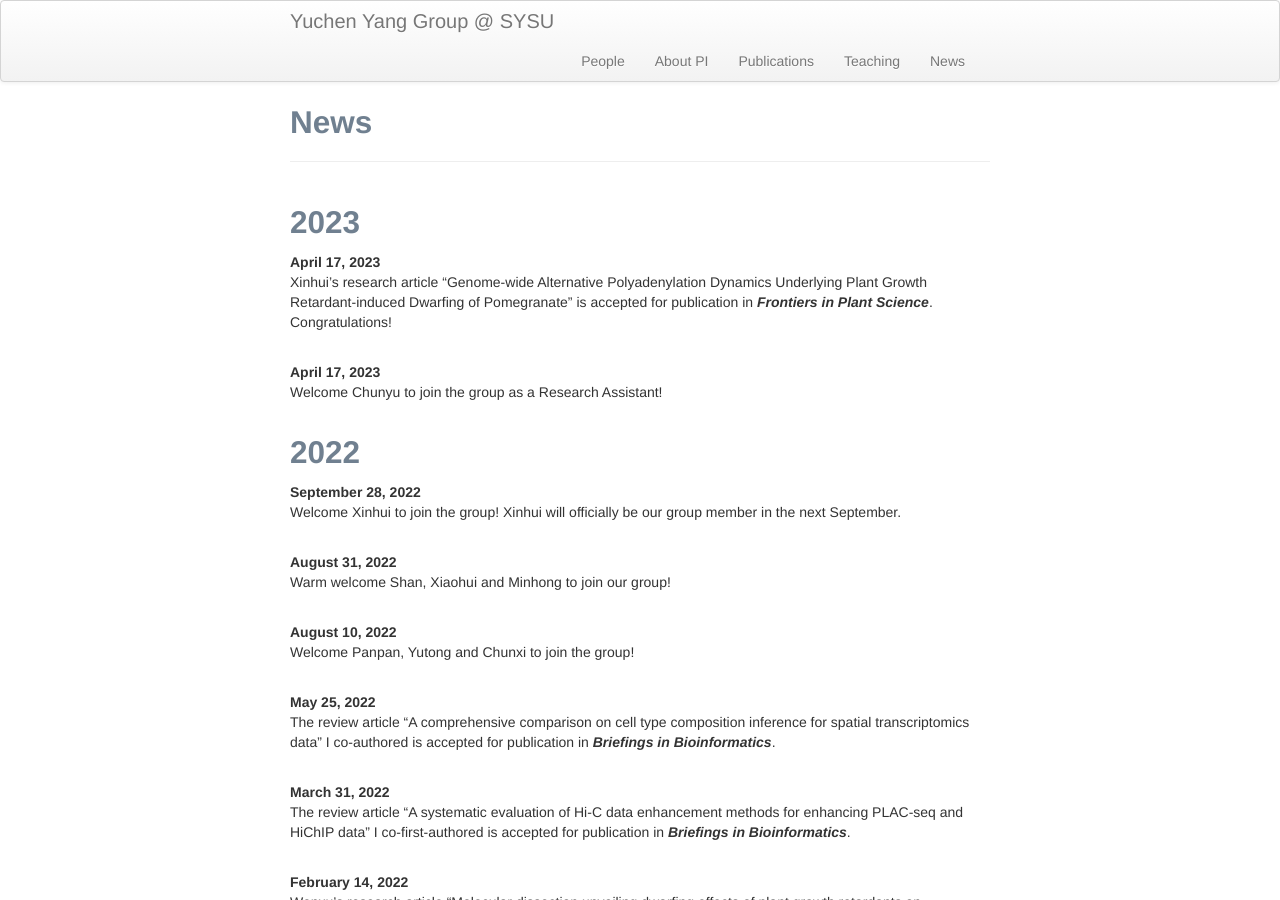
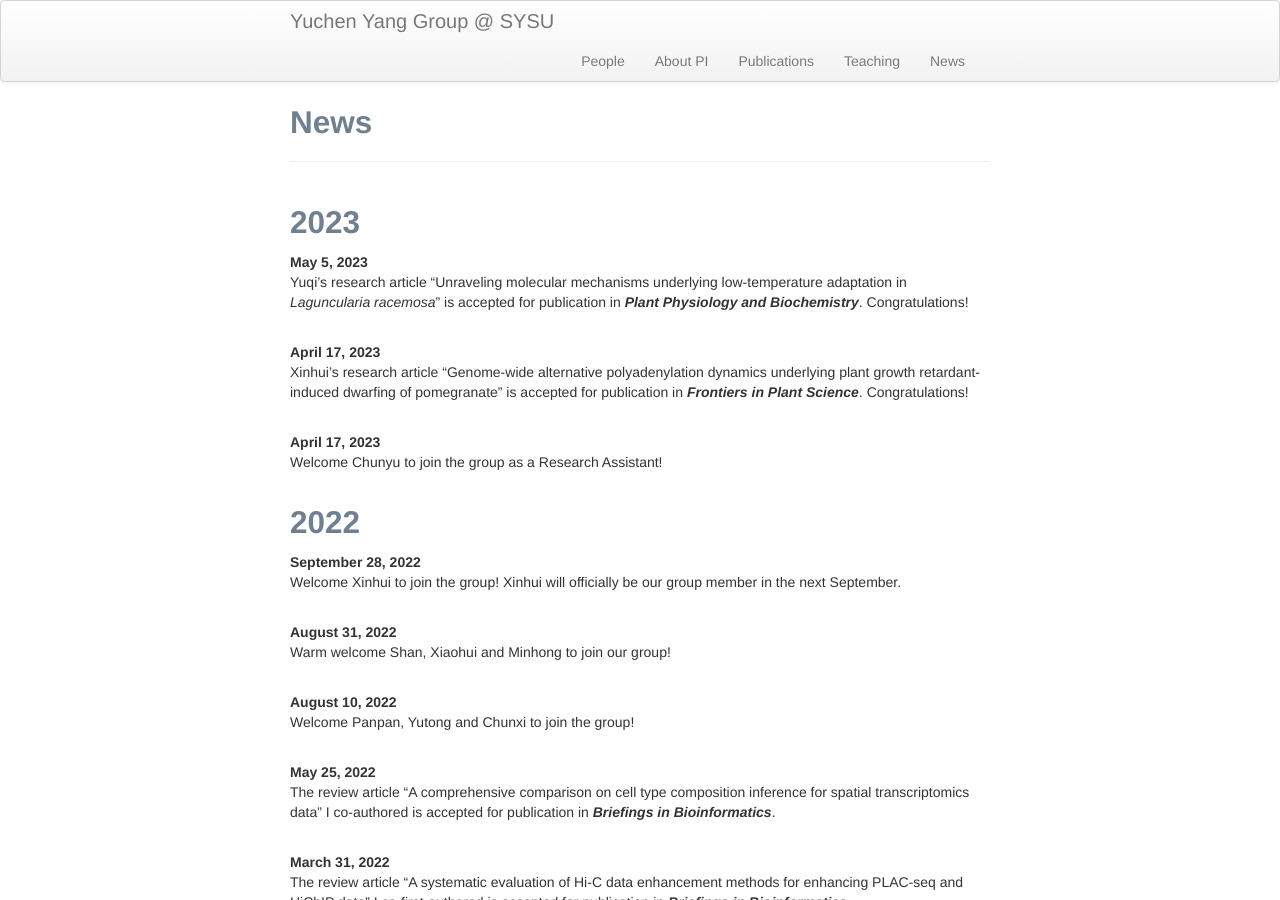
Before and after one commit to yuchenyanggroup/yuchenyanggroup.github.io, a Jekyll site: the page built from pages/News.md, in a window 1280 px wide and 900 px high. Built offline with Jekyll 4.4.1, drawn with Linux system fonts in a browser that asks for light colours.

Commit message:
Update News.md

```diff
--- a/pages/News.md
+++ b/pages/News.md
@@ -3,8 +3,12 @@ layout: page
 title: News
 ---
 ## 2023
+<b>May 5, 2023</b><br/>
+Yuqi's research article "Unraveling molecular mechanisms underlying low-temperature adaptation in *Laguncularia racemosa*" is accepted for publication in ***Plant Physiology and Biochemistry***. Congratulations!<br/>
+<br/>
+
 <b>April 17, 2023</b><br/>
-Xinhui's research article "Genome-wide Alternative Polyadenylation Dynamics Underlying Plant Growth Retardant-induced Dwarfing of Pomegranate" is accepted for publication in ***Frontiers in Plant Science***. Congratulations!<br/>
+Xinhui's research article "Genome-wide alternative polyadenylation dynamics underlying plant growth retardant-induced dwarfing of pomegranate" is accepted for publication in ***Frontiers in Plant Science***. Congratulations!<br/>
 <br/>
 
 <b>April 17, 2023</b><br/>
```
